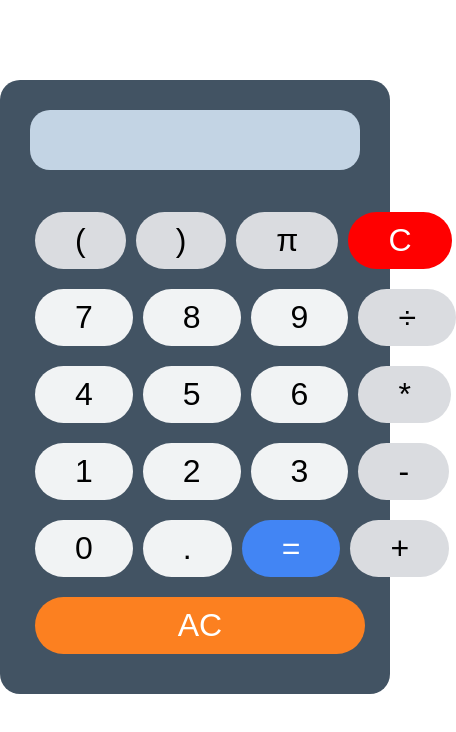
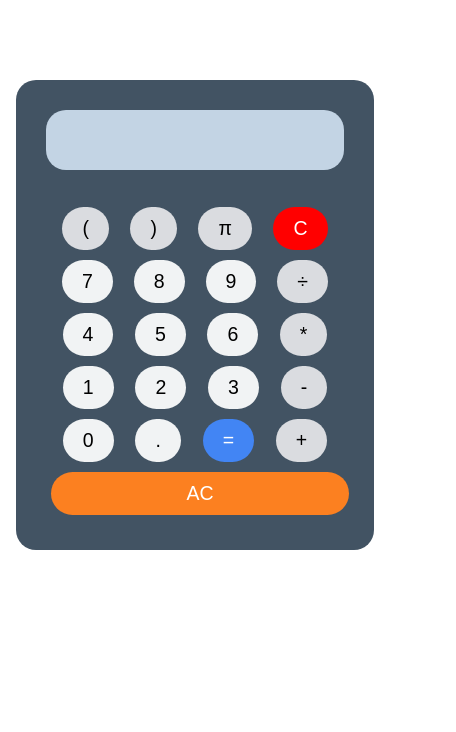
Before and after one commit to JEKO10/Javascript-calculator, a plain HTML site: page index.html in a window 390 px wide. Shown: the whole page, 456 px wide, since content can reach past the window. Drawn offline with Linux system fonts and the light colour scheme.

Commit message:
480px breakpoint responsive finished

```diff
--- a/style.css
+++ b/style.css
@@ -42,12 +42,11 @@
 button {
   background-color: #f1f3f4;
   padding: 10px 40px;
-  margin: 0 20px;
   margin: 10px 5px;
   border-radius: 50px;
   cursor: pointer;
   border: none;
-  font-size: 2em;
+  font-size: 2rem;
 }
 
 #eq {
@@ -85,3 +84,23 @@ button {
   color: #fff;
   width: 100%;
 }
+
+@media screen and (max-width: 480px) {
+  button {
+    font-size: 5vw;
+    padding: 10px 20px;
+    margin: 5px;
+  }
+
+  .calculator {
+    margin: 5rem 1rem;
+  }
+
+  #para {
+    font-size: 1.5rem;
+  }
+
+  #result {
+    font-size: 1.5rem;
+  }
+}
```
